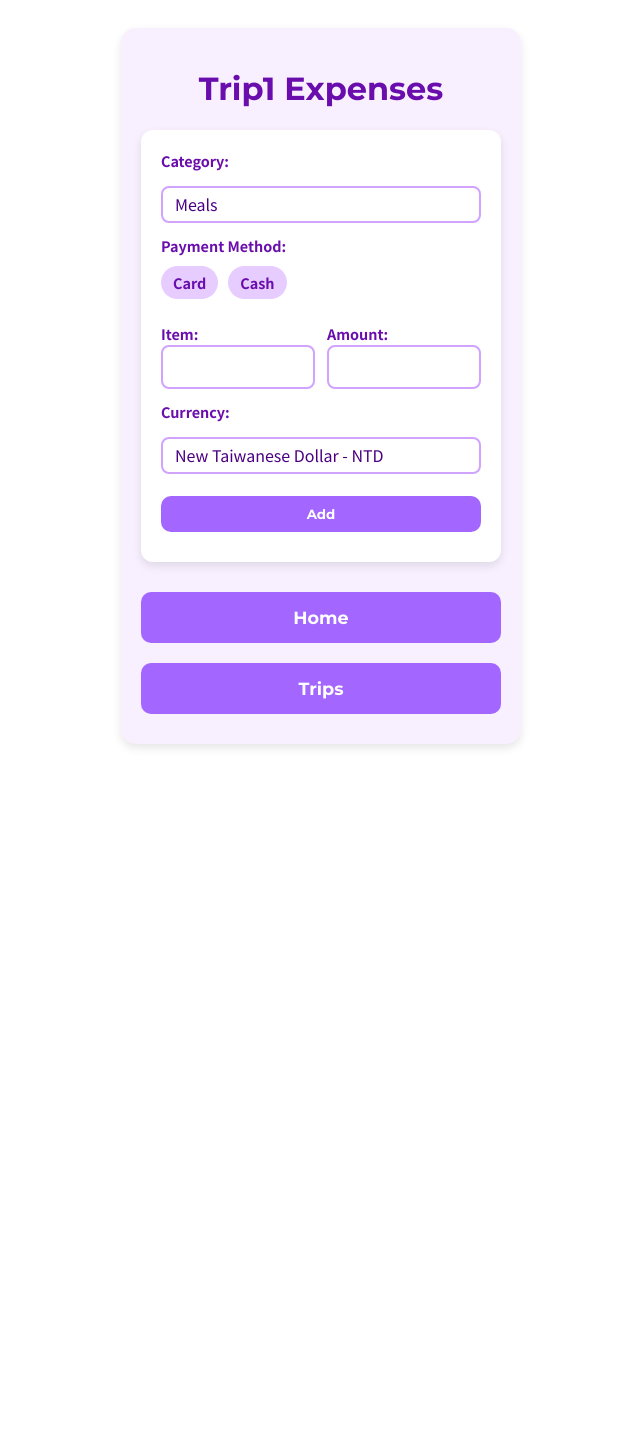
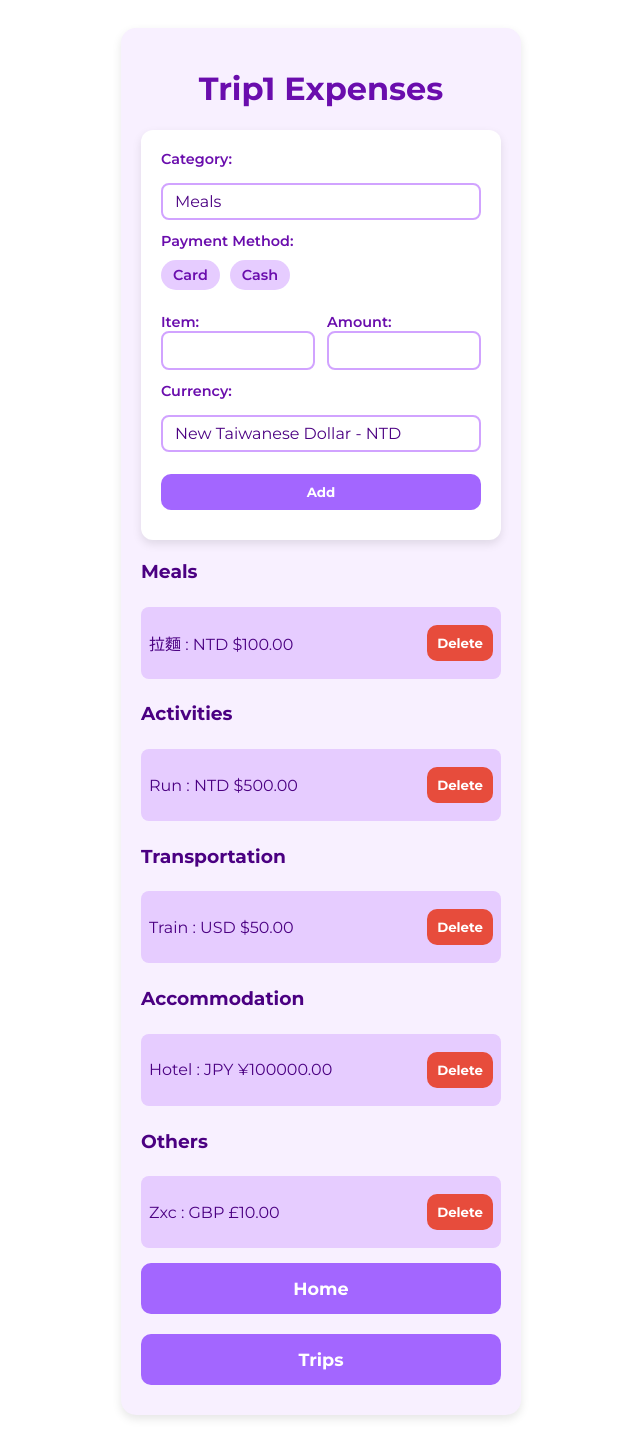
Before and after one commit to Mason0167/accounting_app, a Flask app: page /newExpense/1 in a window 1280 px wide. Shown: the whole page, without its empty margins (319-959 px from the left). Before the commit the page ends 748 px from the top, so only its background shows below. Run offline with Flask 3, Linux system fonts and the light colour scheme; data comes from the database, SQL or seed files in the repository; both versions use the stored data as it was after the commit.

Commit message:
Enhanced newExpense route logic, completed newExpense page(for now)

```diff
--- a/app.py
+++ b/app.py
@@ -100,6 +100,7 @@ def init_db():
     ''')
 
     default_exchange_rates = [
+        ('NTD', 1.0),
         ('JPY', 0.2004),
         ('KRW', 0.02114),
         ('VND', 0.001187),
@@ -195,9 +196,9 @@ def tripSelection():
             except sqlite3.IntegrityError:
                 modal_message = f'"{display_trip_name}" already exists!'
 
-        # Refresh trips after potential insertion
-        c.execute('SELECT * FROM trips ORDER BY start_date')
-        trips_list = c.fetchall()
+    # Refresh trips after potential insertion
+    c.execute('SELECT * FROM trips ORDER BY start_date')
+    trips_list = c.fetchall()
 
     # Calculate total expenses in base currency for each trip
     trips_with_total = []
@@ -329,25 +330,41 @@ def newExpense(trip_id):
             except sqlite3.IntegrityError:
                 modal_message = "Oh no! Something went wrong!"
 
-    #grouped_expenses = {}
+
+    all_expenses = []
     # Fetch expenses only for selected trip
-    #if trip_id:
-        #c.execute('SELECT * FROM expenses WHERE trip_id = ? ORDER BY category_id',
-                #(trip_id,))
-        #all_expenses = c.fetchall()
+    if trip_id:
+        c.execute('''
+                SELECT e.id, c.cat_name, e.item, e.amount, cu.code, cu.symbol
+                FROM expenses e
+                JOIN categories c ON e.category_id = c.id
+                JOIN currencies cu ON e.currency_id = cu.id
+                WHERE trip_id = ?
+                ORDER BY c.order_index''',
+                (trip_id,))
+        rows = c.fetchall()
 
-    # Group expenses by category
-    #for e in all_expenses:
-        #category = e[4]
-        #if category not in grouped_expenses:
-            #grouped_expenses[category] = []
-        #grouped_expenses[category].append(e)
+        for e in rows:
+            all_expenses.append({
+              'id': e[0],
+              'category': e[1],
+              'item': e[2],
+              'amount': e[3],
+              'code': e[4],
+              'symbol': e[5]
+            })
 
+    grouped_expenses = {}
+
+    for e in all_expenses:
+        cat = e['category']
+        grouped_expenses.setdefault(cat, []).append(e)
 
     conn.close()
+
     return render_template(
         'newExpense.html',
-        #grouped_expenses=grouped_expenses,
+        grouped_expenses=grouped_expenses,
         modal_message=modal_message,
         trip_name=trip_name,
         categories_list=categories_list,
@@ -426,6 +443,20 @@ def deleteTrip(trip_id):
 
     return redirect(url_for('tripSelection'))
 
+
+# deleteExpense
+@app.route('/deleteExpense/<int:expense_id>', methods=['POST'])
+def deleteExpense(expense_id):
+    conn = sqlite3.connect(DB_FILE)
+    c = conn.cursor()
+
+    # Delete expense
+    c.execute('DELETE FROM expenses WHERE id = ?', (expense_id,))
+    conn.commit()
+    conn.close()
+
+    return redirect(request.referrer or url_for('tripSelection'))
+
 if __name__ == '__main__':
     init_db()
     app.run(debug=True)
--- a/static/js/modal.js
+++ b/static/js/modal.js
@@ -26,15 +26,29 @@ function closeModal() {
 
 // Attach Delete Button Events
 document.addEventListener('DOMContentLoaded', function () {
+    // Trip delete buttons
     document.querySelectorAll('.btn-delete').forEach(btn => {
         btn.addEventListener('click', () => {
             const tripId = btn.dataset.id;
             const tripName = btn.dataset.name;
             openModal({
                 type: 'delete',
-                text: `Are you sure you want to delete "${tripName}"?`,
+                text: `Are you sure you want to delete trip "${tripName}"?`,
                 formAction: `/deleteTrip/${tripId}`
             });
         });
     });
+
+    // Expense delete buttons
+    document.querySelectorAll('.btn-delete-expense').forEach(btn => {
+        btn.addEventListener('click', () => {
+            const expenseId = btn.dataset.id;
+            const itemName = btn.dataset.item;
+            openModal({
+                type: 'delete',
+                text: `Are you sure you want to delete expense "${itemName}"?`,
+                formAction: `/deleteExpense/${expenseId}`
+            });
+        });
+    });
 });
--- a/static/style.css
+++ b/static/style.css
@@ -4,31 +4,21 @@
 
 body {
     background-color: #fff;
-    font-family: 'Noto Sans TC', sans-serif;
+    font-family: 'Montserrat', sans-serif;
     color: #4B0082;
     display: flex;
     justify-content: center;
     padding: 20px;
 }
 
-h1, h2, h3 {
-    font-family: 'Montserrat', sans-serif; /* 標題使用 Montserrat */
-}
-
-/* 按鈕字體 */
-button, .btn {
-    font-family: 'Montserrat', sans-serif;
-}
-
-input, select, textarea {
-    font-family: 'Noto Sans TC', sans-serif;
+button, input, select, textarea {
+    font-family: inherit;
 }
 
 .total-cost {
-    font-family: 'Montserrat', sans-serif;
-    font-weight: 600;
-    color: #800080; /* 深紫色 */
     font-size: 1.1rem;
+    font-weight: bold;
+    color: #ff66b2; /* cute pink for Total Cost */
 }
 
 .container {
@@ -82,7 +72,7 @@ input, select {
     margin: 0;
     display: flex;
     flex-direction: column;
-    gap: 15px; /* space between cards */
+    gap: 5px; /* space between cards */
 }
 
 .expense-list li {
@@ -102,19 +92,6 @@ input, select {
     font-size: 0.9em;
 }
 
-.btn-small:hover {
-    background-color: #b066ff;
-}
-
-.button-group {
-    display: flex;
-    flex-direction: column;
-    /* 垂直排列 */
-    gap: 15px;
-    /* 按鈕間距 */
-    margin-top: 20px;
-}
-
 .btn-large {
     width: 100%;
     /* 撐滿 container */
@@ -123,6 +100,26 @@ input, select {
     font-size: 1.1em;
     /* 字更大 */
 }
+
+.expense-row {
+    display: flex;
+    justify-content: space-between;
+    align-items: center;
+}
+
+.expense-text {
+    flex: 1;
+}
+
+.btn-delete-expense {
+    margin-left: 10px;
+    background-color: #e74c3c; /* red */
+}
+
+.btn-delete-expense:hover {
+    background-color: #c0392b; /* darker red on hover */
+}
+
 
 .trip-item {
     display: flex;
@@ -141,22 +138,10 @@ input, select {
     color: #4b0082;
 }
 
-.trip-p p:last-child {
-    font-weight: bold;
-    color: #ff66b2; /* cute pink for Total Cost */
-}
-
 .trip-name {
     font-size: 1.1em;
     font-weight: bold;
     margin: 0;
-}
-
-/* GO 按鈕加大 */
-.btn-go {
-    padding: 10px 18px;
-    font-size: 1em;
-    border-radius: 12px;
 }
 
 select {
@@ -286,18 +271,13 @@ input[type="date"].input-field {
     gap: 10px;             /* space between buttons */
 }
 
-.btn-go, .btn-delete {
-    flex: 1;               /* buttons stretch equally */
-}
-
 .btn-delete {
     background-color: #e74c3c; /* red */
     color: white;
     border: none;
     padding: 10px 18px;
-    border-radius: 12px;
+    border-radius: 10px;
     cursor: pointer;
-    font-size: 1em;
 }
 
 .btn-delete:hover {
--- a/templates/newExpense.html
+++ b/templates/newExpense.html
@@ -71,21 +71,29 @@
         </form>
 
         <!-- 支出列表 -->
-        <!-- {% if grouped_expenses %}
-            {% for category, items in grouped_expenses.items() %}
-                <h3>{{ category|capitalize }}</h3>
+        {% if grouped_expenses %}
+            {% for cat, expenses in grouped_expenses.items() %}
+                <h3>{{ cat|capitalize }}</h3>
+                <ul class="expense-list">
+                    {% for e in expenses %}
+                        <li class="expense-row">
+                            <span class="expense-text">
+                                {{ e.item|capitalize }} : {{ e.code }} {{ e.symbol }}{{ "%.2f"|format(e.amount) }}
+                            </span>
 
-                <ul class="expense-list">
-                    {% for e in items %}
-                        <li>
-                            {{ e[2] }} : ${{ "%.2f"|format(e[3]) }}
+                            <button type="button"
+                                    class="btn btn-delete-expense"
+                                    data-id="{{ e.id }}"
+                                    data-item="{{ e.item }}">
+                                Delete
+                            </button>
                         </li>
                     {% endfor %}
                 </ul>
             {% endfor %}
         {% else %}
-            <p>Please select a trip.</p>
-        {% endif %} -->
+            <p>No Expense for this trip.</p>
+        {% endif %}
 
         <a href="{{ url_for('index') }}">
             <button type="button" class="btn btn-large">Home</button>
@@ -102,7 +110,7 @@
         <div class="modal-content">
             <p id="modal-text"></p>
             <form id="modalForm" method="POST" style="display:none;">
-                <!-- <button type="submit" class="btn btn-confirm-delete" id="modalConfirmBtn">Yes, Delete</button> -->
+                <button type="submit" class="btn btn-confirm-delete" id="modalConfirmBtn">Yes, Delete</button>
                 <button type="button" class="btn" onclick="closeModal()">Cancel</button>
             </form>
             <button type="button" class="btn" id="modalOkBtn" style="display:none;" onclick="closeModal()">OK</button>
--- a/templates/tripSelection.html
+++ b/templates/tripSelection.html
@@ -61,7 +61,7 @@
 
                 <div class="trip-buttons">
                     <a href="{{ url_for('newExpense', trip_id=trip['id']) }}">
-                        <button type="button" class="btn btn-go">Add New Expense</button>
+                        <button type="button" class="btn btn-submit">Add New Expense</button>
                     </a>
 
                     <button type="button" class="btn btn-delete"
```
Also changed, not shown: expenses.db.
